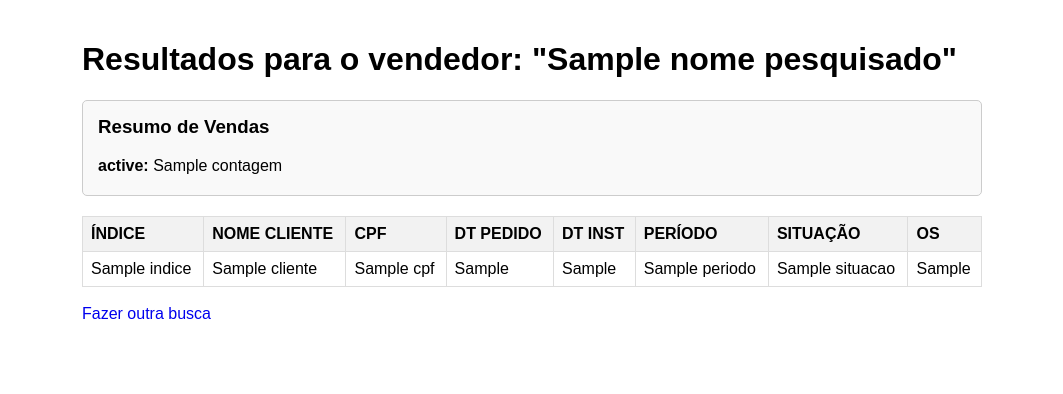
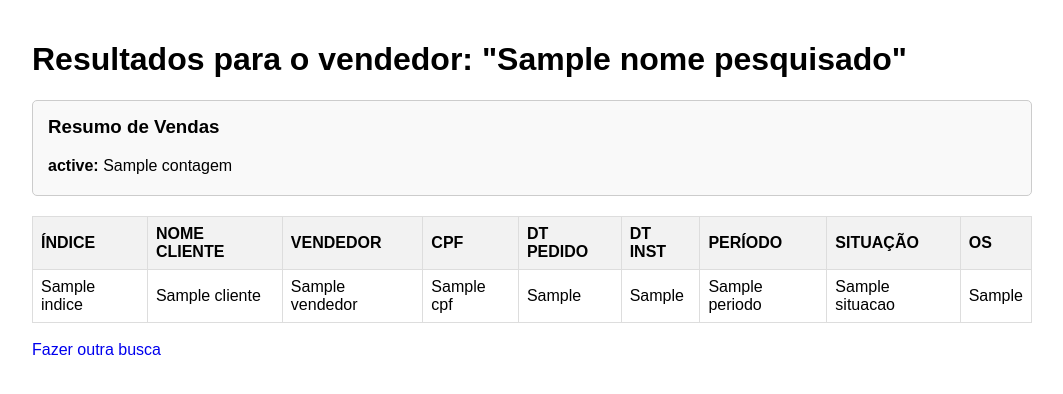
Before and after one commit to rogerppacheco/consulta-vendas, a Flask app: template templates/resultados.html in a window 1280 px wide. Shown: the top 394 px of the page, without its empty margins (108-1171 px from the left). Run offline with Flask 3, Linux system fonts and the light colour scheme; the template is opened without the code that fills it: most values are stand-ins (such as "Sample title", 1, 10 or a date in 2020).

Commit message:
Adiciona coluna Vendedor na tabela de resultados

```diff
--- a/templates/resultados.html
+++ b/templates/resultados.html
@@ -4,7 +4,7 @@
     <meta charset="UTF-8">
     <title>Resultados da Busca</title>
     <style>
-        body { font-family: sans-serif; max-width: 900px; margin: auto; padding: 20px; }
+        body { font-family: sans-serif; max-width: 1000px; margin: auto; padding: 20px; }
         table { width: 100%; border-collapse: collapse; margin-top: 20px; }
         th, td { border: 1px solid #ddd; padding: 8px; text-align: left; }
         th { background-color: #f2f2f2; }
@@ -42,7 +42,7 @@
                 <tr>
                     <th>ÍNDICE</th>
                     <th>NOME CLIENTE</th>
-                    <th>CPF</th>
+                    <th>VENDEDOR</th> <th>CPF</th>
                     <th>DT PEDIDO</th>
                     <th>DT INST</th>
                     <th>PERÍODO</th>
@@ -67,7 +67,7 @@
                 <tr class="{{ classe_cor }}">
                     <td>{{ venda['indice'] }}</td>
                     <td>{{ venda['cliente'] }}</td>
-                    <td>{{ venda['cpf'] }}</td>
+                    <td>{{ venda['vendedor'] }}</td> <td>{{ venda['cpf'] }}</td>
                     <td>{{ venda['dt_pedido'] | formatadata }}</td>
                     <td>{{ venda['dt_inst'] | formatadata }}</td>
                     <td>{{ venda['periodo'] }}</td>
```
